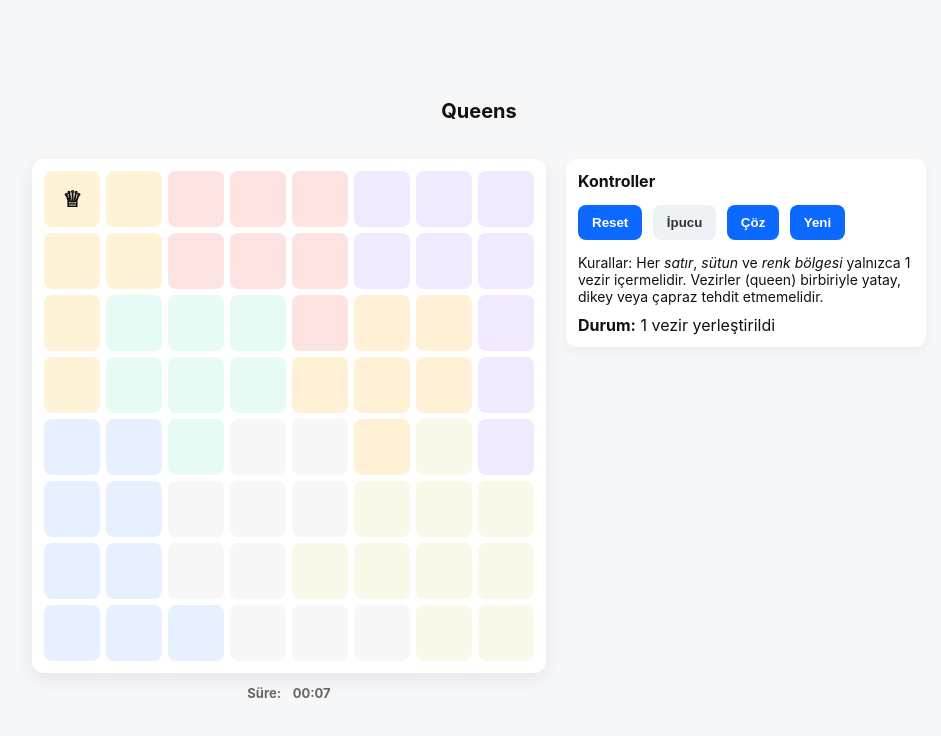
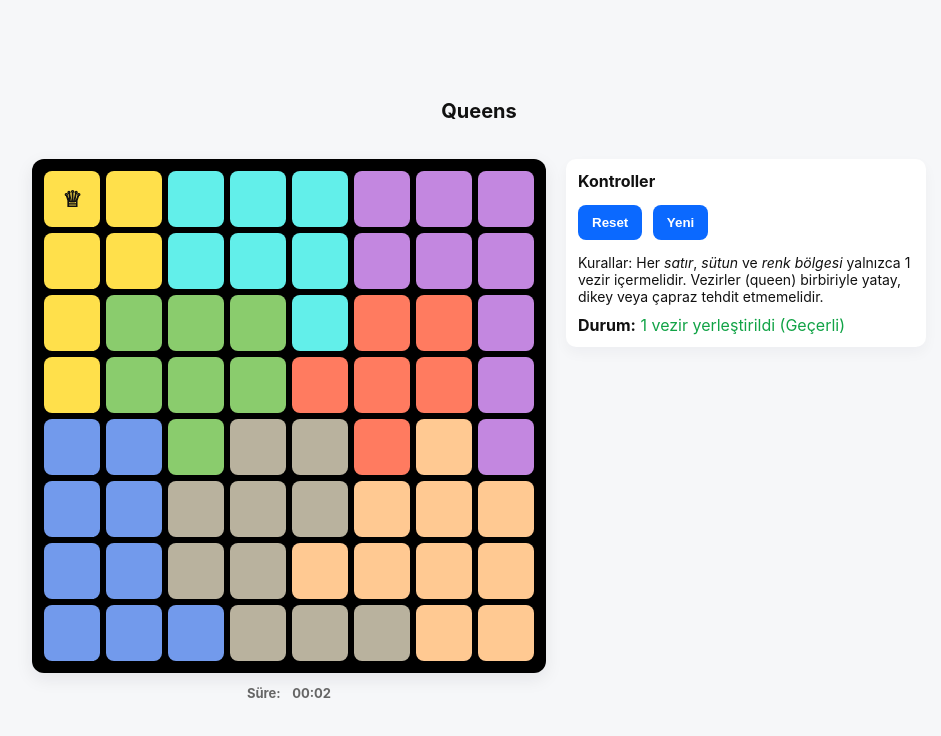
Before and after one commit to ysnparlak06/yparlak, a plain HTML site: page games/queens.html in a window 1280 px wide. Both pictures are taken after a click on the element 233 px from the left and 199 px from the top of the page. Shown: the whole page, without its empty margins (161-1102 px from the left). Drawn offline with Linux system fonts and the light colour scheme.

Commit message:
yeni alanlar eklendi

```diff
--- a/games/queens.html
+++ b/games/queens.html
@@ -10,7 +10,7 @@
     h1{font-size:20px;margin:0 0 16px;text-align:center}
     .container{display:flex;flex-direction:column;align-items:center;gap:20px}
     .wrap{display:flex;gap:20px;align-items:flex-start;justify-content:center}
-    .board{display:grid;grid-template-columns:repeat(8,var(--size));grid-auto-rows:var(--size);gap:var(--gap);padding:12px;background:#fff;border-radius:12px;box-shadow:0 6px 18px rgba(20,30,40,0.08)}
+    .board{display:grid;grid-template-columns:repeat(8,var(--size));grid-auto-rows:var(--size);gap:var(--gap);padding:12px;background:#000;border-radius:12px;box-shadow:0 6px 18px rgba(20,30,40,0.08)}
     .cell{display:flex;align-items:center;justify-content:center;border-radius:8px;position:relative;user-select:none;cursor:pointer;font-weight:700}
     .cell .queen{font-size:22px}
     .controls{max-width:360px}
@@ -21,17 +21,23 @@
     .xmark{font-size:16px;color:rgba(0,0,0,0.25)}
     footer{margin-top:12px;color:#666;font-size:13px;text-align:center}
     /* region colors (8 regions) */
-    .r0{background:#fef3d6}
-    .r1{background:#fde2e2}
-    .r2{background:#f0e9ff}
-    .r3{background:#e6fbf4}
-    .r4{background:#fff0d6}
-    .r5{background:#e7f0ff}
-    .r6{background:#f7f7f8}
-    .r7{background:#f9f8e9}
+    .r0{background:#ffe04b}
+    .r1{background:#62efea}
+    .r2{background:#c387e0}
+    .r3{background:#8acc6d}
+    .r4{background:#ff7b60}
+    .r5{background:#729aec}
+    .r6{background:#b9b29e}
+    .r7{background:#ffc992}
     #overlay{position:fixed;top:0;left:0;width:100%;height:100%;background:rgba(0,0,0,0.6);display:none;align-items:center;justify-content:center;z-index:1000}
     #overlay .msg{background:#fff;padding:20px 30px;border-radius:12px;max-width:320px;text-align:center;box-shadow:0 8px 18px rgba(0,0,0,0.25)}
     #timer{font-weight:bold;margin-left:8px}
+      .cell.error-cell {
+   box-shadow: 0 0 0 3px #d14b3d inset; /* Kırmızı kenarlık */
+  }
+  .cell.error-cell .queen {
+   color: #d14b3d; /* Vezir rengini kırmızı yap */
+  }
   </style>
 </head>
 <body>
@@ -39,7 +45,7 @@
     <h1>Queens</h1>
     <div class="wrap">
       <div>
-        <div id="board" class="board" aria-label="8x8 queens board"></div>
+        <div id="board" class="board" aria-label="10x10 queens board"></div>
         <footer>
           <span><strong>Süre:</strong> <span id="timer">00:00</span></span>
         </footer>
@@ -50,8 +56,6 @@
           <strong>Kontroller</strong>
           <div class="rows">
             <button id="reset">Reset</button>
-            <button id="hint" class="ghost">İpucu</button>
-            <button id="solve">Çöz</button>
             <button id="newgame">Yeni</button>
           </div>
           <p style="margin:8px 0 0;font-size:14px">Kurallar: Her <em>satır</em>, <em>sütun</em> ve <em>renk bölgesi</em> yalnızca 1 vezir içermelidir. Vezirler (queen) birbiriyle yatay, dikey veya çapraz tehdit etmemelidir.</p>
@@ -83,19 +87,29 @@
 
     let startTime = null;
     let timerInterval = null;
+    let errorCells = [];
+    // HARİTA DEĞİŞİKLİĞİ: Sıralı yükleme için index'i -1'den başlatıyoruz.
+    let currentMapIndex = -1;
 
+    // BÖLGE HARİTALARI
     const regionMaps = [
         [0,0,1,1,1,2,2,2, 0,0,1,1,1,2,2,2, 0,3,3,3,1,4,4,2, 0,3,3,3,4,4,4,2, 5,5,3,6,6,4,7,2, 5,5,6,6,6,7,7,7, 5,5,6,6,7,7,7,7, 5,5,5,6,6,6,7,7],
-      [0,1,1,1,2,2,2,3, 0,1,1,1,2,2,2,3, 0,0,4,4,2,5,5,3, 6,0,4,4,5,5,3,3, 6,6,4,7,5,5,7,3, 6,6,7,7,7,7,7,3, 6,6,7,7,7,7,7,3, 6,6,7,7,7,7,7,3]
+        [0,1,1,1,2,2,2,3, 0,1,1,1,2,2,2,3, 0,0,4,4,2,5,5,3, 6,0,4,4,5,5,3,3, 6,6,4,7,5,5,7,3, 6,6,7,7,7,7,7,3, 6,6,7,7,7,7,7,3, 6,6,7,7,7,7,7,3],
+        [0,0,3,3,3,2,2,2, 0,4,3,4,3,5,2,2, 0,4,3,4,3,2,2,2, 0,4,4,4,3,6,7,2, 0,4,4,4,3,6,7,7, 0,4,1,4,3,6,7,7, 1,4,1,4,3,6,6,7, 1,1,1,1,7,7,7,7],
+        [6,4,4,4,3,4,4,0, 6,6,6,4,3,3,4,0, 4,4,4,4,4,3,4,0, 7,7,7,4,4,4,4,0, 7,4,4,4,4,4,4,4, 4,4,4,4,5,4,4,1, 2,2,4,5,5,4,1,1, 2,2,4,5,4,4,4,1],
+        [3,3,3,3,3,0,3,3, 3,3,3,3,0,0,0,3, 1,3,3,2,4,4,4,3, 1,1,3,2,2,4,3,3, 1,3,3,2,3,3,3,6, 3,3,7,7,7,3,6,6, 3,3,3,7,3,3,5,6, 3,3,3,3,3,5,5,5],
+        [6,6,6,6,6,6,6,6, 6,6,2,2,2,0,6,6, 6,6,2,0,2,0,6,6, 1,1,0,0,0,0,2,2, 1,4,4,0,0,7,7,2, 1,1,4,0,0,0,7,2, 5,4,4,5,0,7,7,2, 5,5,5,5,0,0,2,2],
+        [6,6,2,2,6,6,6,6, 5,6,2,2,1,1,1,6, 5,6,2,2,1,1,1,6, 5,6,6,6,6,6,7,6, 0,0,3,3,3,6,7,6, 0,0,6,6,6,6,7,6, 0,0,6,6,6,6,6,6, 4,4,4,6,6,6,6,6],
+        [0,0,1,1,1,1,1,1, 0,0,0,0,0,0,0,1, 2,2,2,2,2,2,0,0, 2,3,3,3,3,3,3,4, 3,3,4,4,4,4,4,4, 3,4,4,5,5,5,5,5, 5,5,5,5,5,6,6,6, 5,6,6,6,6,6,7,7]
     ];
     let regionMap = regionMaps[0];
 
+    // ZAMANLAYICI FONKSİYONLARI
     function startTimer(){
-      startTime = Date.now();
+        if(!startTime) startTime = Date.now();
         if(timerInterval) clearInterval(timerInterval);
         timerInterval = setInterval(updateTimer,1000);
     }
-
     function updateTimer(){
         if(!startTime) return;
         const diff = Math.floor((Date.now()-startTime)/1000);
@@ -103,17 +117,22 @@
         const s = String(diff%60).padStart(2,'0');
         timerEl.textContent = `${m}:${s}`;
     }
-
     function stopTimer(){
         if(timerInterval) clearInterval(timerInterval);
     }
 
+    // YENİ OYUN VE IZGARA ÇİZİMİ (Sıralı Harita Seçimi)
     function randomNewMap(){
-      const idx = Math.floor(Math.random()*regionMaps.length);
-      regionMap = regionMaps[idx];
+        // Sıralı olarak bir sonraki haritayı seçer ve döngüye alır
+        currentMapIndex = (currentMapIndex + 1) % regionMaps.length;
+        regionMap = regionMaps[currentMapIndex];
+
         board = Array(SIZE).fill(-1);
+        errorCells = [];
+        startTime = null;
+        timerEl.textContent = '00:00';
+        stopTimer();
         drawGrid();
-      startTimer();
     }
 
     function drawGrid(){
@@ -121,47 +140,142 @@
         for(let r=0;r<SIZE;++r){
             for(let c=0;c<SIZE;++c){
                 const cell = document.createElement('div');
-          cell.className = 'cell empty r' + regionMap[r*SIZE + c];
+                // Harita index'i -1 olduğu için ilk yüklemede map 0'ı kullanır
+                cell.className = 'cell r' + regionMap[r*SIZE + c];
                 cell.dataset.row = r; cell.dataset.col = c;
-          const q = document.createElement('div'); q.className='queen';
-          if(board[r] === c){ q.textContent = '♕'; cell.appendChild(q); }
-          const x = document.createElement('div'); x.className='xmark'; x.textContent=''; cell.appendChild(x);
+
+                if(errorCells.some(err => err.r === r && err.c === c)) {
+                    cell.classList.add('error-cell');
+                }
+
                 cell.addEventListener('click', onCellClick);
+
+                if(board[r] === c){
+                    const q = document.createElement('div');
+                    q.className='queen';
+                    q.textContent = '♕';
+                    cell.appendChild(q);
+                }
+
                 boardEl.appendChild(cell);
             }
         }
         validateAndAnnotate();
     }
 
+    // TIKLAMA OLAYI
     function onCellClick(){
+        if(!startTime) startTimer();
+
         const r = +this.dataset.row, c = +this.dataset.col;
-      if(board[r] === c){ board[r] = -1; } else { board[r] = c; }
-      validateAndAnnotate();
+
+        if(board[r] === c){
+            board[r] = -1;
+        } else {
+            board[r] = c;
+        }
+
+        errorCells = [];
         drawGrid();
         checkWin();
     }
 
+    // TAHTA DOĞRULAMA (VALIDATION) - Sonsuz döngü hatası burada düzeltildi.
     function validateAndAnnotate(){
         const placed = board.filter(x=>x!==-1).length;
-      statusEl.textContent = `${placed} vezir yerleştirildi`;
+        const result = isBoardValid();
+
+        // ÖNEMLİ DÜZELTME: Buradaki drawGrid() çağrısı sonsuz döngüye neden oluyordu. KALDIRILDI.
+
+        if (result.isValid) {
+            statusEl.innerHTML = `<span style="color:#11a346;">${placed} vezir yerleştirildi (Geçerli)</span>`;
+        } else {
+            statusEl.innerHTML = `<span style="color:#d14b3d;">${placed} vezir yerleştirildi (HATALI: ${result.reason})</span>`;
+        }
     }
 
+    function isBoardValid() {
+        const queens = [];
+        for (let r = 0; r < SIZE; r++) {
+            if (board[r] !== -1) {
+                queens.push({ r: r, c: board[r] });
+            }
+        }
+
+        errorCells = [];
+
+        // 1. Sütun Kontrolü (Dikey)
+        const colCount = new Array(SIZE).fill(0);
+        for (const q of queens) {
+            colCount[q.c]++;
+            if (colCount[q.c] > 1) {
+                queens.filter(otherQ => otherQ.c === q.c).forEach(err => errorCells.push(err));
+                return { isValid: false, reason: 'Sütun Çatışması (Dikey)' };
+            }
+        }
+
+        // 2. Bölge Kontrolü
+        const regionCount = {};
+        for (const q of queens) {
+            const region = regionMap[q.r * SIZE + q.c];
+            regionCount[region] = (regionCount[region] || 0) + 1;
+            if (regionCount[region] > 1) {
+                queens.filter(otherQ => regionMap[otherQ.r * SIZE + otherQ.c] === region).forEach(err => errorCells.push(err));
+                return { isValid: false, reason: 'Bölge Çatışması' };
+            }
+        }
+
+        // 3. Bitişik Tehdit Kontrolü (Yatay, Dikey ve Çapraz 1 Kare Mesafe)
+        for (let i = 0; i < queens.length; i++) {
+            for (let j = i + 1; j < queens.length; j++) {
+                const q1 = queens[i];
+                const q2 = queens[j];
+
+                const rowDiff = Math.abs(q1.r - q2.r);
+                const colDiff = Math.abs(q1.c - q2.c);
+
+                // Eğer iki vezir yatayda, dikeyde veya çaprazda hemen bitişikse (1 kare farkla)
+                if (rowDiff <= 1 && colDiff <= 1) {
+                    // Aynı hücrede olmadıklarından emin ol
+                    if (rowDiff !== 0 || colDiff !== 0) {
+                        errorCells.push(q1, q2);
+                        return { isValid: false, reason: 'Bitişik Tehdit (Yatay, Dikey VEYA Çapraz)' };
+                    }
+                }
+            }
+        }
+
+        return { isValid: true, reason: '' };
+    }
+
+    // KAZANMA KONTROLÜ
     function checkWin(){
         const placed = board.filter(x=>x!==-1).length;
-      if(placed===SIZE){
+        const validationResult = isBoardValid();
+
+        // Kazanmak için: 1) 8 vezir olmalı VE 2) Tahta geçerli olmalı.
+        if(placed === SIZE && validationResult.isValid){
             stopTimer();
             finalTimeEl.textContent = timerEl.textContent;
             overlay.style.display = 'flex';
         }
     }
 
-    document.getElementById('reset').addEventListener('click', ()=>{ board = Array(SIZE).fill(-1); drawGrid(); startTimer(); });
-    document.getElementById('hint').addEventListener('click', ()=>{ alert('İpucu özelliği bu versiyonda basitleştirildi.'); });
-    document.getElementById('solve').addEventListener('click', ()=>{ alert('Çözüm özelliği bu versiyonda kapalı.'); });
-    document.getElementById('newgame').addEventListener('click', ()=>{ randomNewMap(); });
-    document.getElementById('playAgain').addEventListener('click', ()=>{ overlay.style.display='none'; randomNewMap(); });
+    // KONTROL DÜĞMELERİ İŞLEYİCİLERİ
+    document.getElementById('reset').addEventListener('click', ()=>{
+        board = Array(SIZE).fill(-1);
+        errorCells = [];
+        drawGrid();
+        startTimer();
+    });
+    // 'Yeni' düğmesi artık sıradaki haritayı yükler
+    document.getElementById('newgame').addEventListener('click', randomNewMap);
+    document.getElementById('playAgain').addEventListener('click', ()=>{
+        overlay.style.display='none';
+        randomNewMap(); // Tekrar oyna da sıradaki haritayı yükler
+    });
 
-    // ilk oyun başlat
+    // İLK BAŞLANGIÇ: İlk kez çağrıldığında index -1'den 0'a geçer ve ilk haritayı yükler.
     randomNewMap();
 </script>
 </body>
```
Lines whose indentation alone changed are shown as unchanged.
